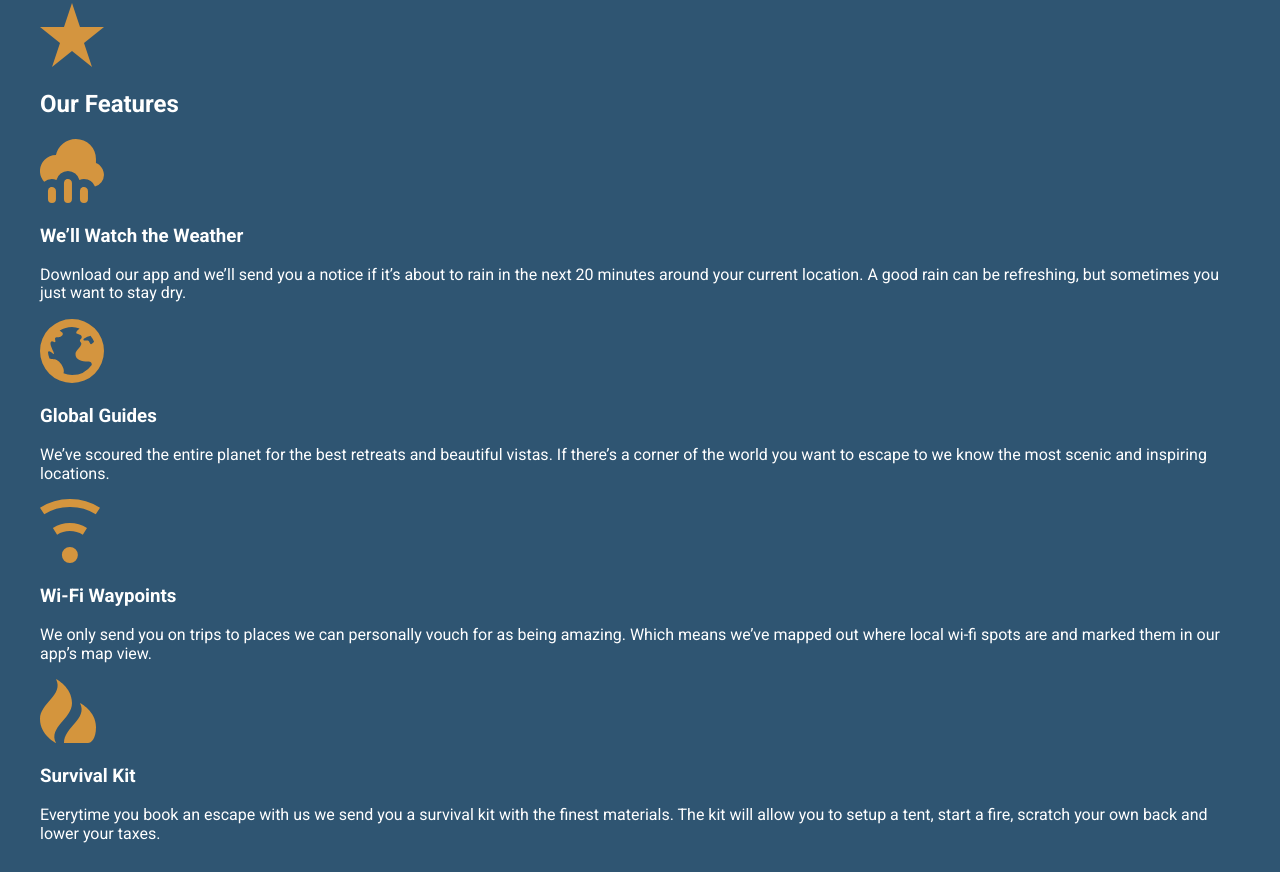
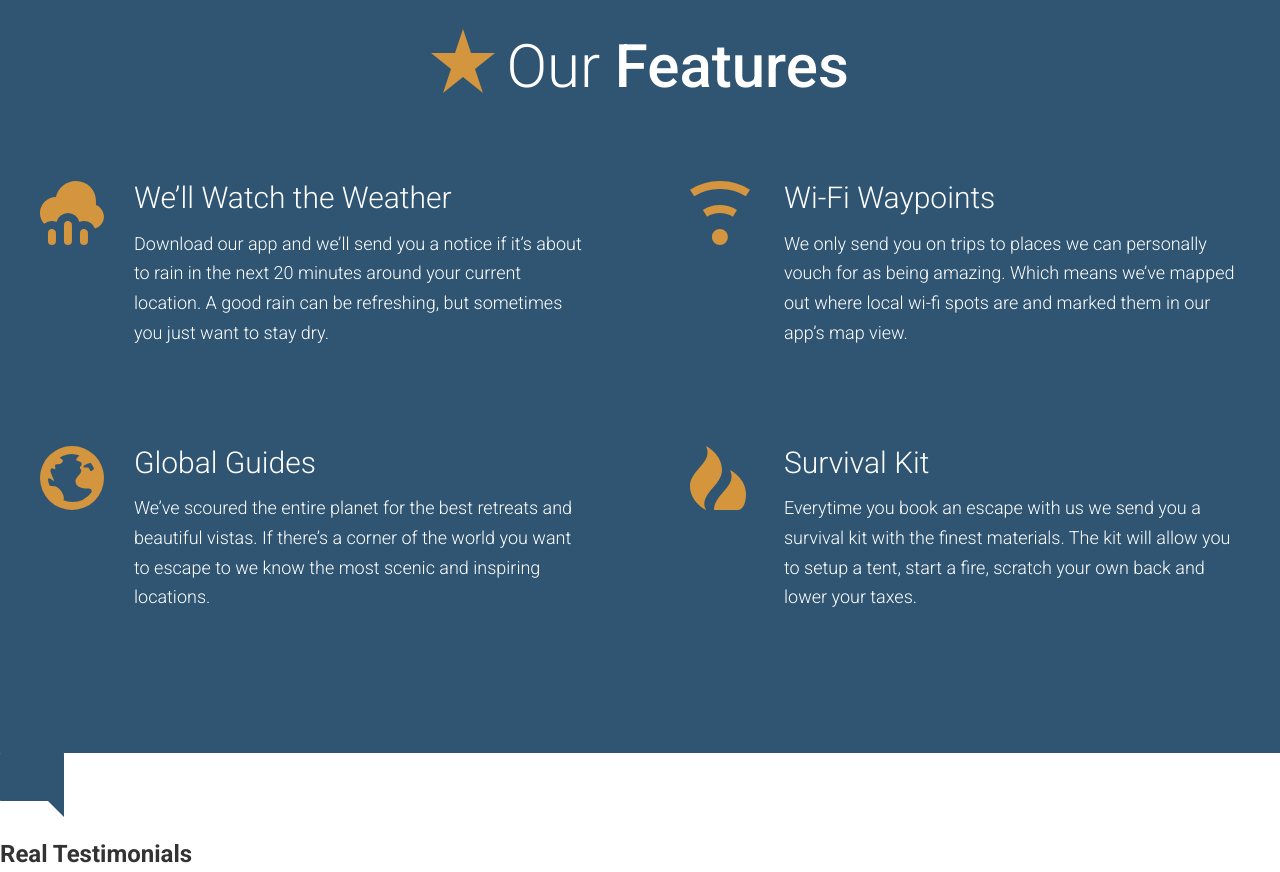
Before and after one commit to ChristopherBusbin/travel-startup, a website: page app/index.html in a window 1280 px wide. Shown: the part 2279-3151 px from the top of the page. Drawn offline with Linux system fonts and the light colour scheme.

Commit message:
Created CSS for Our Features section of home page.

```diff
--- /dev/null
+++ b/app/assets/styles/modules/_feature-item.css
@@ -0,0 +1,32 @@
+.feature-item {
+  position: relative;
+  padding-bottom: 2.5rem;
+
+  @mixin atSmall {
+    padding-left: 94px;
+  }
+
+  &__icon {
+  display: block;
+  margin: 0 auto;
+
+    @mixin atSmall {
+      position: absolute;
+      left: 0;
+    }
+  }
+
+  &__title {
+    font-size: 1.6rem;
+    font-weight: 300;
+    margin-top: .7em;
+    margin-bottom: .8rem;
+    text-align: center;
+
+    @mixin atSmall {
+      text-align: left;
+      margin-top: 1em;
+      font-size: 1.875rem;
+    }
+  }
+}
--- a/app/assets/styles/modules/_generic-content-container.css
+++ b/app/assets/styles/modules/_generic-content-container.css
@@ -1,8 +1,9 @@
 .generic-content-container {
 
   p {
+    font-weight: 300;
     line-height: 1.65;
-    margin: 1.8rem 0;
+    margin: 0 0 1.8rem 0;
 
     @mixin atSmall {
       font-size: 1.125rem;
--- a/app/assets/styles/modules/_row.css
+++ b/app/assets/styles/modules/_row.css
@@ -6,8 +6,16 @@
     margin-right: -65px;
   }
 
+  &--gutters-large {
+    margin-right: -100px;
+  }
+
   &--gutters > div {
     padding-right: 65px;
+  }
+
+  &--gutters-large > div {
+    padding-right: 100px;
   }
 
   &__b-margin-until-medium {
@@ -30,6 +38,11 @@
       width: 37%;
     }
 
+    &__medium-6 {
+      float: left;
+      width: 50%;
+    }
+
     &__medium-8 {
       float: left;
       width: 66.66%;
--- /dev/null
+++ b/app/assets/styles/modules/_section-title.css
@@ -0,0 +1,29 @@
+.section-title {
+  font-size: 2.55rem;
+  font-weight: 300;
+  text-align: center;
+
+  @mixin atSmall {
+    font-size: 3.75rem;
+  }
+
+  strong {
+    font-weight: 500;
+  }
+
+  &__icon {
+
+    display: block;
+    margin-left: auto;
+    margin-right: auto;
+    margin-bottom: .6rem;
+
+    @mixin atSmall {
+      margin-right: .7rem;
+      margin-left: 0;
+      margin-bottom: 0;
+      display: inline-block;
+      transform: translateY(6px);
+    }
+  }
+}
--- a/app/assets/styles/styles.css
+++ b/app/assets/styles/styles.css
@@ -8,4 +8,6 @@
 @import "modules/_page-section";
 @import "modules/_headline";
 @import "modules/_row";
-@import "modules/_generic-content-container"
+@import "modules/_generic-content-container";
+@import "modules/_section-title";
+@import "modules/_feature-item";
--- a/app/index.html
+++ b/app/index.html
@@ -55,18 +55,18 @@
         <div class="row__medium-4 row__medium-4--larger row__b-margin-until-medium">
           <picture>
             <source sizes="404px" srcset="assets/images/our-start.jpg 404w, assets/images/our-start-hi-dpi.jpg 808w" media="(min-width: 1020px)">
-            <source sizes ="320px" srcset="assets/images/our-start-portrait.jpg 382w, assets/images/our-start-portrait-hi-dpi.jpg 764w" media="(min-width: 800px)">
-            <img srcset="assets/images/our-start-landscape.jpg 800w, assets/images/our-start-landscape-hi-dpi.jpg 1600w" alt="Our founder, Natasha Knuth"
-          </picture>
-        </div>
-        <div class="row__medium-8 row__medium-8--smaller">
+            <source sizes="320px" srcset="assets/images/our-start-portrait.jpg 382w, assets/images/our-start-portrait-hi-dpi.jpg 764w" media="(min-width: 800px)">
+            <img srcset="assets/images/our-start-landscape.jpg 800w, assets/images/our-start-landscape-hi-dpi.jpg 1600w" alt="Our founder, Natasha Knuth" </picture> </div> <div class="row__medium-8 row__medium-8--smaller">
             <div class="generic-content-container">
               <h2 class="headline headline--no-t-margin">Here&rsquo;s how we got started&hellip;</h2>
-            <p>Lorem ipsum dolor sit amet, consectetur adipisicing elit, sed do eiusmod tempor incididunt ut labore et dolore magna aliqua. Ut enim ad minim veniam, <a href="#">quis nostrud exercitation</a> ullamco laboris nisi ut aliquip ex ea commodo
+              <p>Lorem ipsum dolor sit amet, consectetur adipisicing elit, sed do eiusmod tempor incididunt ut labore et dolore magna aliqua. Ut enim ad minim veniam, <a href="#">quis nostrud exercitation</a> ullamco laboris nisi ut aliquip ex ea
+                commodo
                 consequat. Duis aute irure dolor in reprehenderit in voluptate velit esse cillum dolore eu fugiat nulla pariatur. Excepteur sint occaecat cupidatat non proident, sunt in culpa qui officia deserunt mollit anim id est laborum.</p>
-            <p>Duis aute irure dolor in <strong>reprehenderit in</strong> voluptate velit esse cillum dolore eu fugiat nulla pariatur. Excepteur sint occaecat cupidatat non proident, sunt in culpa qui officia deserunt mollit anim id est laborum. Lorem
+              <p>Duis aute irure dolor in <strong>reprehenderit in</strong> voluptate velit esse cillum dolore eu fugiat nulla pariatur. Excepteur sint occaecat cupidatat non proident, sunt in culpa qui officia deserunt mollit anim id est laborum.
+                Lorem
                 ipsum dolor sit amet, consectetur adipisicing elit, sed do eiusmod tempor incididunt ut labore et dolore magna aliqua.</p>
-            <p>Duis aute irure dolor in reprehenderit in voluptate velit esse cillum dolore eu fugiat nulla pariatur. Excepteur sint occaecat cupidatat non proident, sunt in culpa qui officia deserunt mollit anim id est laborum velit esse cillum <strong>dolore
+              <p>Duis aute irure dolor in reprehenderit in voluptate velit esse cillum dolore eu fugiat nulla pariatur. Excepteur sint occaecat cupidatat non proident, sunt in culpa qui officia deserunt mollit anim id est laborum velit esse cillum
+                <strong>dolore
                   eu fugiat.</strong></p>
             </div>
         </div>
@@ -76,24 +76,37 @@
 
   <div id="features" class="page-section page-section--blue">
     <div class="wrapper">
-      <img src="assets/images/icons/star.svg">
-      <h2>Our Features</h2>
+      <h2 class="section-title"><img class="section-title__icon" src="assets/images/icons/star.svg">Our <strong>Features</strong></h2>
 
-      <img src="assets/images/icons/rain.svg">
-      <h3>We&rsquo;ll Watch the Weather</h3>
+      <div class="row row--gutters-large generic-content-container">
+
+        <div class="row__medium-6">
+
+          <div class="feature-item">
+            <img class="feature-item__icon" src="assets/images/icons/rain.svg">
+            <h3 class="feature-item__title">We&rsquo;ll Watch the Weather</h3>
             <p>Download our app and we&rsquo;ll send you a notice if it&rsquo;s about to rain in the next 20 minutes around your current location. A good rain can be refreshing, but sometimes you just want to stay dry.</p>
+          </div>
+          <div class="feature-item">
+            <img class="feature-item__icon" src="assets/images/icons/globe.svg">
+            <h3 class="feature-item__title">Global Guides</h3>
+            <p>We&rsquo;ve scoured the entire planet for the best retreats and beautiful vistas. If there&rsquo;s a corner of the world you want to escape to we know the most scenic and inspiring locations.</p>
+          </div>
+        </div>
+        <div class="row__medium-6">
+          <div class="feature-item">
+            <img class="feature-item__icon" src="assets/images/icons/wifi.svg">
+            <h3 class="feature-item__title">Wi-Fi Waypoints</h3>
+            <p>We only send you on trips to places we can personally vouch for as being amazing. Which means we&rsquo;ve mapped out where local wi-fi spots are and marked them in our app&rsquo;s map view.</p>
+          </div>
 
-      <img src="assets/images/icons/globe.svg">
-      <h3>Global Guides</h3>
-      <p>We&rsquo;ve scoured the entire planet for the best retreats and beautiful vistas. If there&rsquo;s a corner of the world you want to escape to we know the most scenic and inspiring locations.</p>
-
-      <img src="assets/images/icons/wifi.svg">
-      <h3>Wi-Fi Waypoints</h3>
-      <p>We only send you on trips to places we can personally vouch for as being amazing. Which means we&rsquo;ve mapped out where local wi-fi spots are and marked them in our app&rsquo;s map view.</p>
-
-      <img src="assets/images/icons/fire.svg">
-      <h3>Survival Kit</h3>
+          <div class="feature-item">
+            <img class="feature-item__icon" src="assets/images/icons/fire.svg">
+            <h3 class="feature-item__title">Survival Kit</h3>
             <p>Everytime you book an escape with us we send you a survival kit with the finest materials. The kit will allow you to setup a tent, start a fire, scratch your own back and lower your taxes.</p>
+          </div>
+        </div>
+      </div>
     </div>
   </div>
 
--- a/app/temp/styles/styles.css
+++ b/app/temp/styles/styles.css
@@ -672,8 +672,16 @@
     margin-right: -65px;
   }
 
+.row--gutters-large {
+    margin-right: -100px;
+  }
+
 .row--gutters > div {
     padding-right: 65px;
+  }
+
+.row--gutters-large > div {
+    padding-right: 100px;
   }
 
 .row__b-margin-until-medium {
@@ -696,6 +704,11 @@
       width: 37%;
     }
 
+    .row__medium-6 {
+      float: left;
+      width: 50%;
+    }
+
     .row__medium-8 {
       float: left;
       width: 66.66%;
@@ -707,8 +720,9 @@
   }
 
 .generic-content-container p {
+    font-weight: 300;
     line-height: 1.65;
-    margin: 1.8rem 0;
+    margin: 0 0 1.8rem 0;
   }
 
 @media (min-width: 530px) {
@@ -721,3 +735,82 @@
 .generic-content-container p a {
     font-weight: 700;
   }
+
+.section-title {
+  font-size: 2.55rem;
+  font-weight: 300;
+  text-align: center;
+}
+
+@media (min-width: 530px) {
+
+.section-title {
+    font-size: 3.75rem
+}
+  }
+
+.section-title strong {
+    font-weight: 500;
+  }
+
+.section-title__icon {
+
+    display: block;
+    margin-left: auto;
+    margin-right: auto;
+    margin-bottom: .6rem;
+  }
+
+@media (min-width: 530px) {
+
+.section-title__icon {
+      margin-right: .7rem;
+      margin-left: 0;
+      margin-bottom: 0;
+      display: inline-block;
+      -webkit-transform: translateY(6px);
+              transform: translateY(6px)
+  }
+  }
+
+.feature-item {
+  position: relative;
+  padding-bottom: 2.5rem;
+}
+
+@media (min-width: 530px) {
+
+.feature-item {
+    padding-left: 94px
+}
+  }
+
+.feature-item__icon {
+  display: block;
+  margin: 0 auto;
+  }
+
+@media (min-width: 530px) {
+
+.feature-item__icon {
+      position: absolute;
+      left: 0
+  }
+  }
+
+.feature-item__title {
+    font-size: 1.6rem;
+    font-weight: 300;
+    margin-top: .7em;
+    margin-bottom: .8rem;
+    text-align: center;
+  }
+
+@media (min-width: 530px) {
+
+.feature-item__title {
+      text-align: left;
+      margin-top: 1em;
+      font-size: 1.875rem
+  }
+  }
```
Lines whose indentation alone changed are shown as unchanged.
